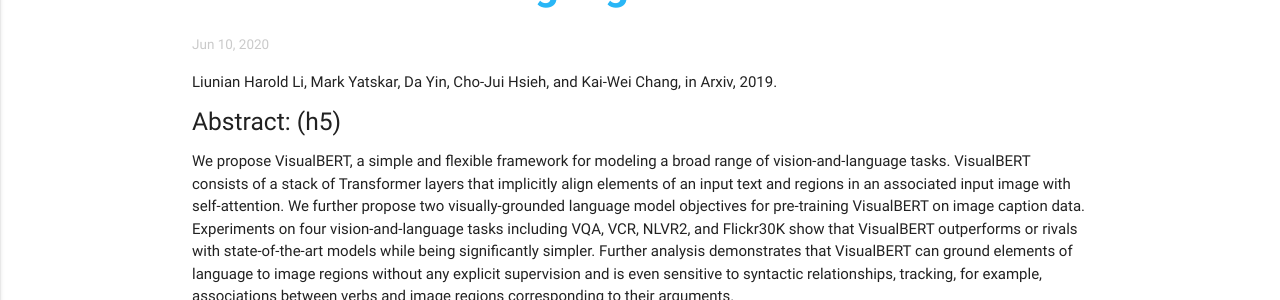
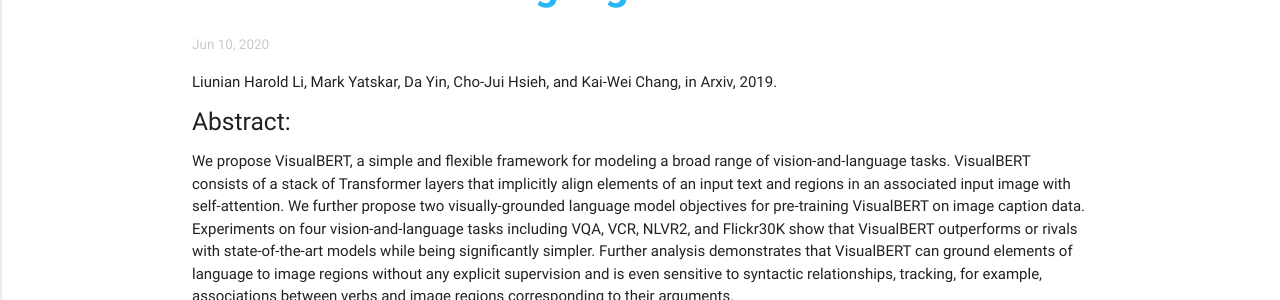
Before and after one commit to MRC-Datasets/MRC-Datasets.github.io, a Jekyll site: the page built from _posts/2020-06-10-VisualBERT-A-Simple-and-Performant-Baseline-for-Vision-and-Language.md, in a window 1280 px wide. Shown: the part 195-495 px from the top of the page. Built offline with Jekyll 4.4.1, drawn with Linux system fonts in a browser that asks for light colours.

```diff
--- a/_posts/2020-06-10-VisualBERT-A-Simple-and-Performant-Baseline-for-Vision-and-Language.md
+++ b/_posts/2020-06-10-VisualBERT-A-Simple-and-Performant-Baseline-for-Vision-and-Language.md
@@ -7,7 +7,7 @@ categories: misc
 Liunian Harold Li, Mark Yatskar, Da Yin, Cho-Jui Hsieh, and Kai-Wei Chang, in Arxiv, 2019.
 
 
-##### Abstract: (h5)
+##### Abstract:
 
 We propose VisualBERT, a simple and flexible framework for modeling a broad range of vision-and-language tasks. VisualBERT consists of a stack of Transformer layers that implicitly align elements of an input text and regions in an associated input image with self-attention. We further propose two visually-grounded language model objectives for pre-training VisualBERT on image caption data. Experiments on four vision-and-language tasks including VQA, VCR, NLVR2, and Flickr30K show that VisualBERT outperforms or rivals with state-of-the-art models while being significantly simpler. Further analysis demonstrates that VisualBERT can ground elements of language to image regions without any explicit supervision and is even sensitive to syntactic relationships, tracking, for example, associations between verbs and image regions corresponding to their arguments.
 
```
